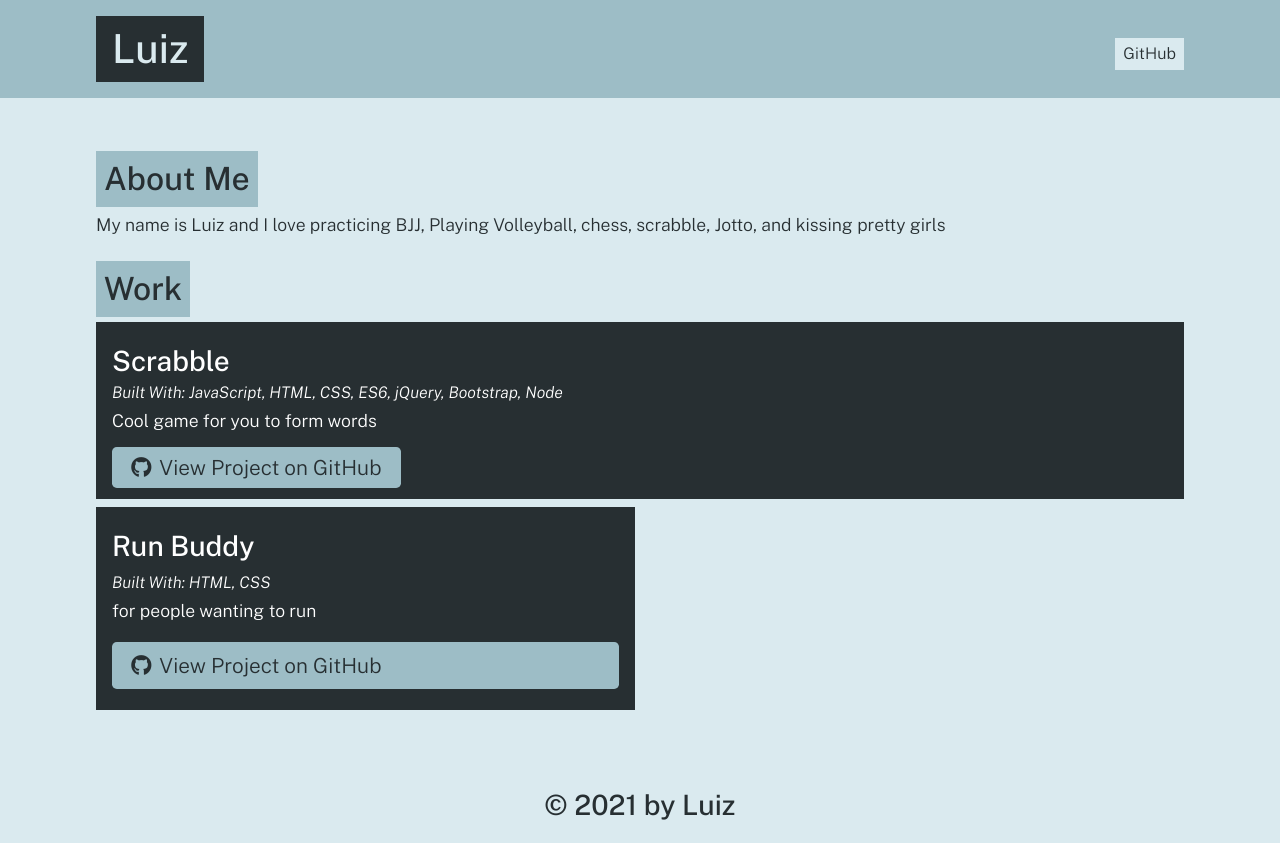
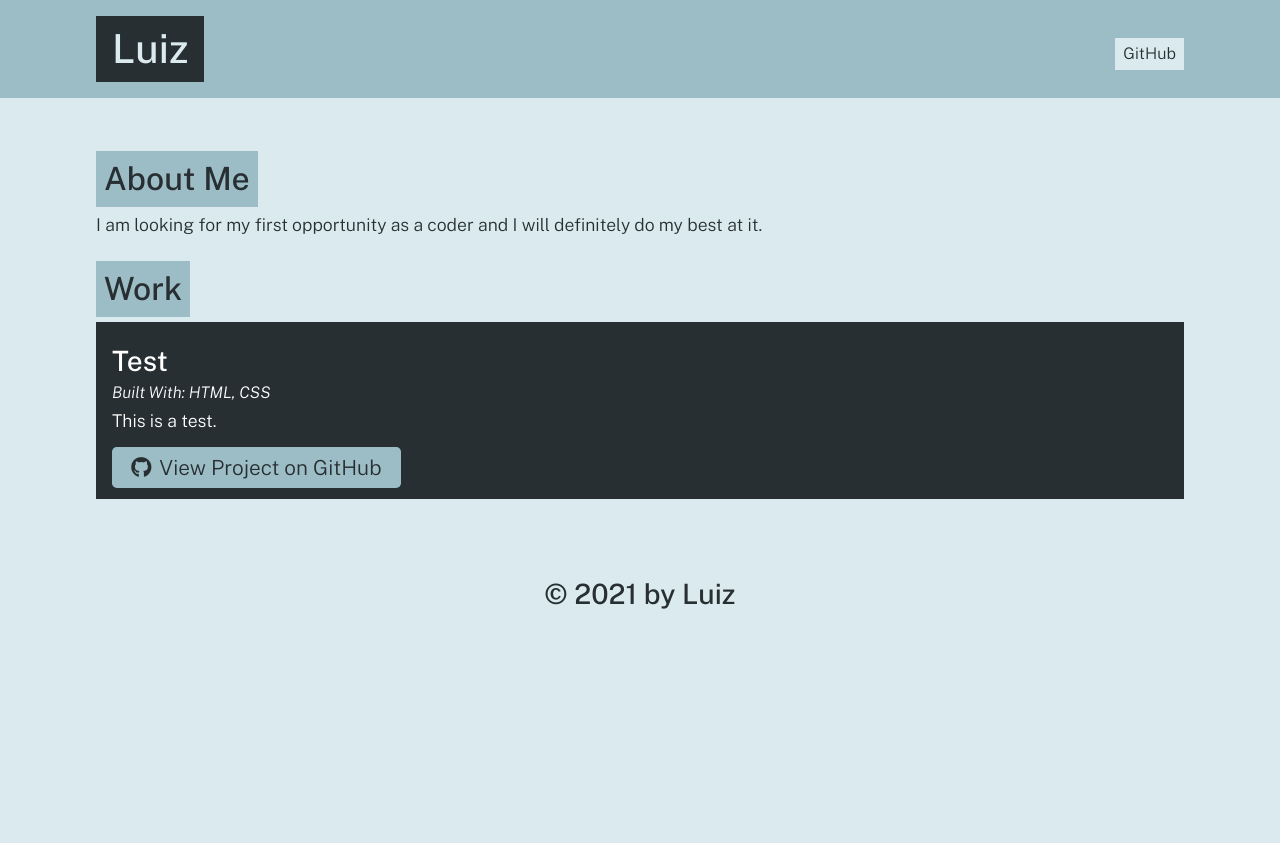
Before and after one commit to Padredilg/portfolio-generator, a website: page dist/index.html in a window 1280 px wide. After the commit the page ends 800 px from the top, so only its background shows below. Drawn offline with nearby package versions, Linux system fonts and the light colour scheme.

Commit message:
testing new computer

```diff
--- a/dist/index.html
+++ b/dist/index.html
@@ -17,7 +17,7 @@
       <div class="container flex-row justify-space-between align-center py-3">
         <h1 class="page-title text-secondary bg-dark py-2 px-3">Luiz</h1>
         <nav class="flex-row">
-          <a class="ml-2 my-1 px-2 py-1 bg-secondary text-dark" href="https://github.com/padredilg">GitHub</a>
+          <a class="ml-2 my-1 px-2 py-1 bg-secondary text-dark" href="https://github.com/Padredilg">GitHub</a>
         </nav>
       </div>
     </header>
@@ -26,7 +26,7 @@
 
     <section class="my-3" id="about">
       <h2 class="text-dark bg-primary p-2 display-inline-block">About Me</h2>
-      <p>My name is Luiz and I love practicing BJJ, Playing Volleyball, chess, scrabble, Jotto, and kissing pretty girls</p>
+      <p>I am looking for my first opportunity as a coder and I will definitely do my best at it.</p>
     </section>
 
 
@@ -35,26 +35,16 @@
       <div class="flex-row justify-space-between">
 
           <div class="col-12 mb-2 bg-dark text-light p-3">
-            <h3 class="portfolio-item-title text-light">Scrabble</h3>
-            <h5 class="portfolio-languages">
-              Built With:
-              JavaScript, HTML, CSS, ES6, jQuery, Bootstrap, Node
-            </h5>
-            <p>Cool game for you to form words</p>
-            <a href="scrabble.com" class="btn"><i class="fab fa-github mr-2"></i>View Project on GitHub</a>
-          </div>
-
-
-
-          <div class="col-12 col-md-6 mb-2 bg-dark text-light p-3 flex-column">
-            <h3 class="portfolio-item-title text-light">Run Buddy</h3>
+            <h3 class="portfolio-item-title text-light">Test</h3>
             <h5 class="portfolio-languages">
               Built With:
               HTML, CSS
             </h5>
-            <p>for people wanting to run</p>
-            <a href="runbuddy.com" class="btn mt-auto"><i class="fab fa-github mr-2"></i>View Project on GitHub</a>
+            <p>This is a test.</p>
+            <a href="test.com" class="btn"><i class="fab fa-github mr-2"></i>View Project on GitHub</a>
           </div>
+
+
 
       </div>
     </section>
```
Also changed, not shown: 1 other file.
